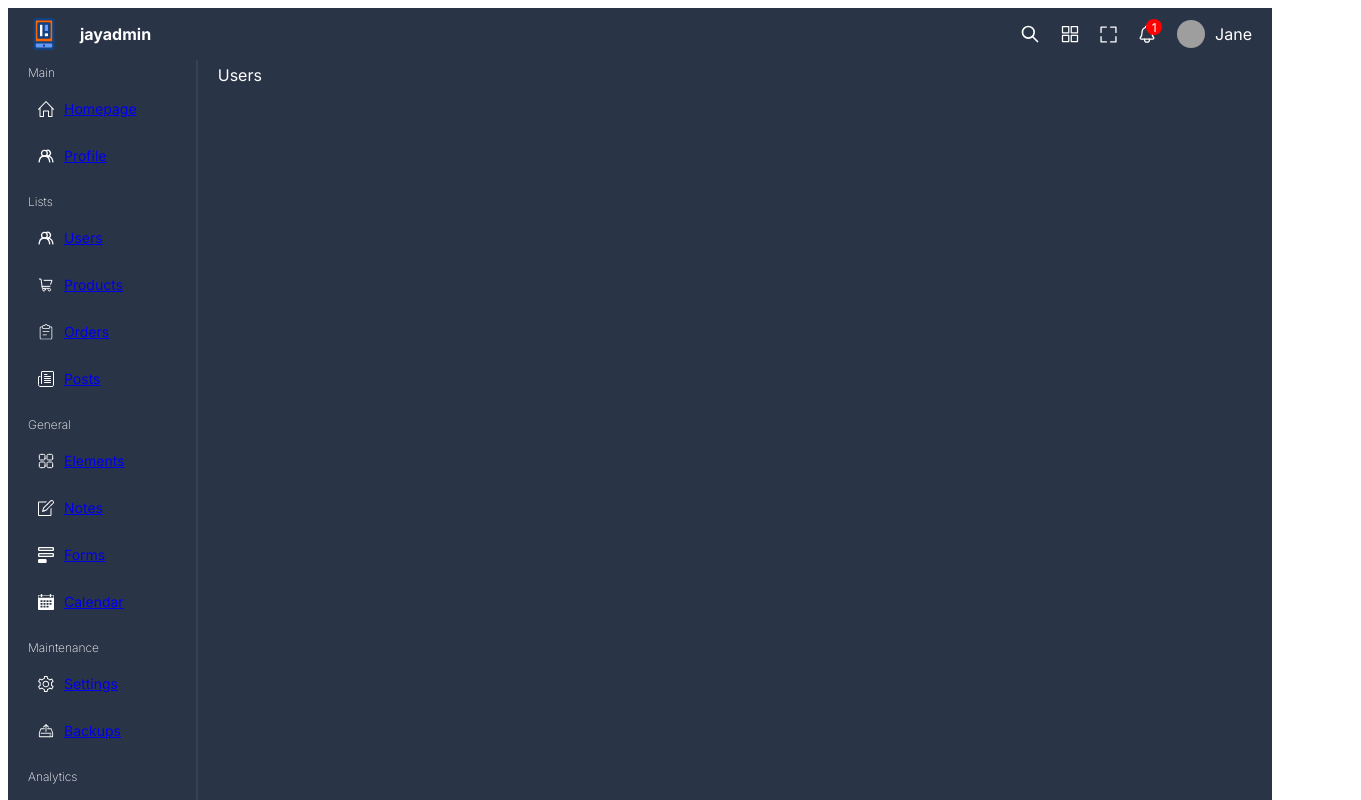
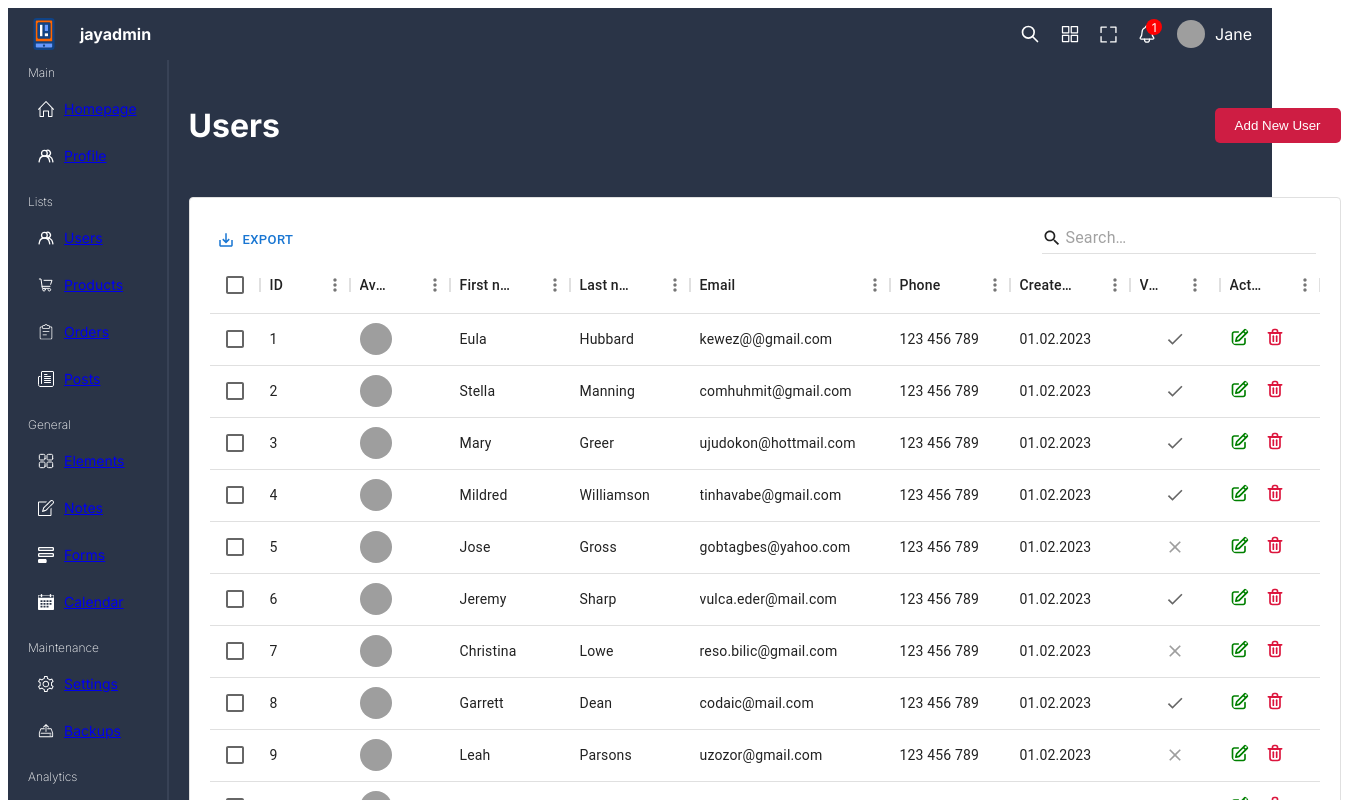
Before and after one commit to jay-rt/react-panel, a React (Vite) app: page /users in a window 1280 px wide. Shown: the top 800 px of the page, 1361 px wide, since content can reach past the window. Built offline with nearby package versions, Linux system fonts and the light colour scheme; grey boxes are pictures that could not be loaded; the HTML template or start-up script is replaced by a standard one.

Commit message:
created datatable component using material ui data grid and used it to display user info

```diff
--- a/package.json
+++ b/package.json
@@ -10,6 +10,10 @@
     "preview": "vite preview"
   },
   "dependencies": {
+    "@emotion/react": "^11.11.1",
+    "@emotion/styled": "^11.11.0",
+    "@mui/material": "^5.14.4",
+    "@mui/x-data-grid": "^6.11.1",
     "react": "^18.2.0",
     "react-dom": "^18.2.0",
     "react-router-dom": "^6.14.2",
--- /dev/null
+++ b/src/components/datatable/DataTable.tsx
@@ -0,0 +1,75 @@
+import { Link } from "react-router-dom";
+import "./datatable.scss";
+import { DataGrid, GridColDef, GridToolbar } from "@mui/x-data-grid";
+
+type UserRows = {
+  id: number;
+  img: string;
+  firstName: string;
+  lastName: string;
+  email: string;
+  phone: string;
+  createdAt: string;
+  verified?: boolean;
+};
+
+type Props = {
+  slug: string;
+  columns: GridColDef[];
+  rows: UserRows[];
+};
+
+const DataTable = (props: Props) => {
+  const handleDelete = (id: number) => {
+    console.log(id + " has been deleted.");
+  };
+
+  const actionColumn: GridColDef = {
+    field: "action",
+    headerName: "Action",
+    width: 100,
+    renderCell: (params) => (
+      <div className="action">
+        <div className="view">
+          <Link to={`/${props.slug}/${params.row.id}`}>
+            <img src="/view.svg" alt="" />
+          </Link>
+        </div>
+        <div className="delete" onClick={() => handleDelete(params.row.id)}>
+          <img src="/delete.svg" alt="" />
+        </div>
+      </div>
+    ),
+  };
+  return (
+    <div className="datatable">
+      <DataGrid
+        className="datagrid"
+        rows={props.rows}
+        columns={[...props.columns, actionColumn]}
+        initialState={{
+          pagination: {
+            paginationModel: {
+              pageSize: 10,
+            },
+          },
+        }}
+        slots={{ toolbar: GridToolbar }}
+        slotProps={{
+          toolbar: {
+            showQuickFilter: true,
+            quickFilterProps: { debounceMs: 500 },
+          },
+        }}
+        pageSizeOptions={[5]}
+        checkboxSelection
+        disableRowSelectionOnClick
+        disableColumnFilter
+        disableDensitySelector
+        disableColumnSelector
+      />
+    </div>
+  );
+};
+
+export default DataTable;
--- /dev/null
+++ b/src/components/datatable/datatable.scss
@@ -0,0 +1,28 @@
+.datatable {
+    .datagrid {
+        background-color: #fff;
+        padding: 20px;
+
+        // .MuiDataGrid-toolbarContainer {
+        //     flex-direction: row-reverse;
+        // }
+
+        img {
+            width: 32px;
+            height: 32px;
+            border-radius: 50%;
+            object-fit: cover;
+        }
+
+        .action {
+            display: flex;
+            gap: 15px;
+
+            img {
+                width: 20px;
+                height: 20px;
+                cursor: pointer;
+            }
+        }
+    }
+}
--- a/src/pages/users/Users.tsx
+++ b/src/pages/users/Users.tsx
@@ -1,7 +1,66 @@
 import "./users.scss";
+import { GridColDef } from "@mui/x-data-grid";
+import DataTable from "../../components/datatable/DataTable";
+import { userRows } from "./usersData";
+
+const columns: GridColDef[] = [
+  { field: "id", headerName: "ID", width: 90 },
+  {
+    field: "img",
+    headerName: "Avatar",
+    width: 100,
+    renderCell: (params) => (
+      <img src={params.row.img || "/noavatar.png"} alt="avatar" />
+    ),
+  },
+  {
+    field: "firstName",
+    headerName: "First name",
+    type: "string",
+    width: 120,
+  },
+  {
+    field: "lastName",
+    headerName: "Last name",
+    type: "string",
+    width: 120,
+  },
+  {
+    field: "email",
+    headerName: "Email",
+    type: "string",
+    width: 200,
+  },
+  {
+    field: "phone",
+    headerName: "Phone",
+    type: "string",
+    width: 120,
+  },
+  {
+    field: "createdAt",
+    headerName: "Created At",
+    type: "string",
+    width: 120,
+  },
+  {
+    field: "verified",
+    headerName: "Verified",
+    type: "boolean",
+    width: 90,
+  },
+];
 
 const Users = () => {
-  return <div className="users">Users</div>;
+  return (
+    <div className="users">
+      <div className="info">
+        <h1>Users</h1>
+        <button type="button">Add New User</button>
+      </div>
+      <DataTable slug="users" columns={columns} rows={userRows} />
+    </div>
+  );
 };
 
 export default Users;
--- a/src/pages/users/users.scss
+++ b/src/pages/users/users.scss
@@ -0,0 +1,17 @@
+.users {
+    .info {
+        display: flex;
+        align-items: center;
+        justify-content: space-between;
+        margin: 20px 0 30px;
+
+        button {
+            padding: 10px 20px;
+            border-radius: 5px;
+            cursor: pointer;
+            background-color: #ce1d43;
+            color: #fff;
+            border: none;
+        }
+    }
+}
--- /dev/null
+++ b/src/pages/users/usersData.tsx
@@ -0,0 +1,145 @@
+export const userRows = [
+  {
+    id: 1,
+    img: "https://images.pexels.com/photos/8405873/pexels-photo-8405873.jpeg?auto=compress&cs=tinysrgb&w=1600&lazy=load",
+    lastName: "Hubbard",
+    firstName: "Eula",
+    email: "kewez@@gmail.com",
+    phone: "123 456 789",
+    createdAt: "01.02.2023",
+    verified: true,
+  },
+  {
+    id: 2,
+    img: "https://images.pexels.com/photos/1181519/pexels-photo-1181519.jpeg?auto=compress&cs=tinysrgb&w=1600",
+    lastName: "Manning",
+    firstName: "Stella",
+    email: "comhuhmit@gmail.com",
+    phone: "123 456 789",
+    createdAt: "01.02.2023",
+    verified: true,
+  },
+  {
+    id: 3,
+    img: "https://images.pexels.com/photos/1587009/pexels-photo-1587009.jpeg?auto=compress&cs=tinysrgb&w=1600",
+    lastName: "Greer",
+    firstName: "Mary",
+    email: "ujudokon@hottmail.com",
+    phone: "123 456 789",
+    createdAt: "01.02.2023",
+    verified: true,
+  },
+  {
+    id: 4,
+    img: "https://images.pexels.com/photos/871495/pexels-photo-871495.jpeg?auto=compress&cs=tinysrgb&w=1600",
+    lastName: "Williamson",
+    firstName: "Mildred",
+    email: "tinhavabe@gmail.com",
+    phone: "123 456 789",
+    createdAt: "01.02.2023",
+    verified: true,
+  },
+  {
+    id: 5,
+    img: "https://images.pexels.com/photos/1758144/pexels-photo-1758144.jpeg?auto=compress&cs=tinysrgb&w=1600",
+    lastName: "Gross",
+    firstName: "Jose",
+    email: "gobtagbes@yahoo.com",
+    phone: "123 456 789",
+    createdAt: "01.02.2023",
+  },
+  {
+    id: 6,
+    img: "https://images.pexels.com/photos/769745/pexels-photo-769745.jpeg?auto=compress&cs=tinysrgb&w=1600",
+    lastName: "Sharp",
+    firstName: "Jeremy",
+    email: "vulca.eder@mail.com",
+    phone: "123 456 789",
+    createdAt: "01.02.2023",
+    verified: true,
+  },
+  {
+    id: 7,
+    img: "https://images.pexels.com/photos/1043474/pexels-photo-1043474.jpeg?auto=compress&cs=tinysrgb&w=1600",
+    lastName: "Lowe",
+    firstName: "Christina",
+    email: "reso.bilic@gmail.com",
+    phone: "123 456 789",
+    createdAt: "01.02.2023",
+  },
+  {
+    id: 8,
+    img: "https://images.pexels.com/photos/428364/pexels-photo-428364.jpeg?auto=compress&cs=tinysrgb&w=1600",
+    lastName: "Dean",
+    firstName: "Garrett",
+    email: "codaic@mail.com",
+    phone: "123 456 789",
+    createdAt: "01.02.2023",
+    verified: true,
+  },
+  {
+    id: 9,
+    img: "https://images.pexels.com/photos/1181686/pexels-photo-1181686.jpeg?auto=compress&cs=tinysrgb&w=1600",
+    lastName: "Parsons",
+    firstName: "Leah",
+    email: "uzozor@gmail.com",
+    phone: "123 456 789",
+    createdAt: "01.02.2023",
+  },
+  {
+    id: 10,
+    img: "https://images.pexels.com/photos/775358/pexels-photo-775358.jpeg?auto=compress&cs=tinysrgb&w=1600",
+    lastName: "Reid",
+    firstName: "Elnora",
+    email: "tuhkabapu@gmail.com",
+    phone: "123 456 789",
+    createdAt: "01.02.2023",
+    verified: true,
+  },
+  {
+    id: 11,
+    img: "https://images.pexels.com/photos/762020/pexels-photo-762020.jpeg?auto=compress&cs=tinysrgb&w=1600",
+    lastName: "Dunn",
+    firstName: "Gertrude",
+    email: "gibo@gmail.com",
+    phone: "123 456 789",
+    createdAt: "01.02.2023",
+    verified: true,
+  },
+  {
+    id: 12,
+    img: "https://images.pexels.com/photos/774095/pexels-photo-774095.jpeg?auto=compress&cs=tinysrgb&w=1600",
+    lastName: "Williams",
+    firstName: "Mark",
+    email: "tic.harvey@hotmail.com",
+    phone: "123 456 789",
+    createdAt: "01.02.2023",
+  },
+  {
+    id: 13,
+    img: "https://images.pexels.com/photos/761977/pexels-photo-761977.jpeg?auto=compress&cs=tinysrgb&w=1600",
+    lastName: "Cruz",
+    firstName: "Charlotte",
+    email: "ceuc@gmail.com",
+    phone: "123 456 789",
+    createdAt: "01.02.2023",
+  },
+  {
+    id: 14,
+    img: "https://images.pexels.com/photos/927022/pexels-photo-927022.jpeg?auto=compress&cs=tinysrgb&w=1600",
+    lastName: "Harper",
+    firstName: "Sara",
+    email: "bafuv@hotmail.com",
+    phone: "123 456 789",
+    createdAt: "01.02.2023",
+  },
+  {
+    id: 15,
+    img: "https://images.pexels.com/photos/8405873/pexels-photo-8405873.jpeg?auto=compress&cs=tinysrgb&w=1600&lazy=load",
+    lastName: "Griffin",
+    firstName: "Eric",
+    email: "ubi@gmail.com",
+    phone: "123 456 789",
+    createdAt: "01.02.2023",
+  },
+];
```
Also changed, not shown: 1 other file (tests, documents, lock files or other folders).
